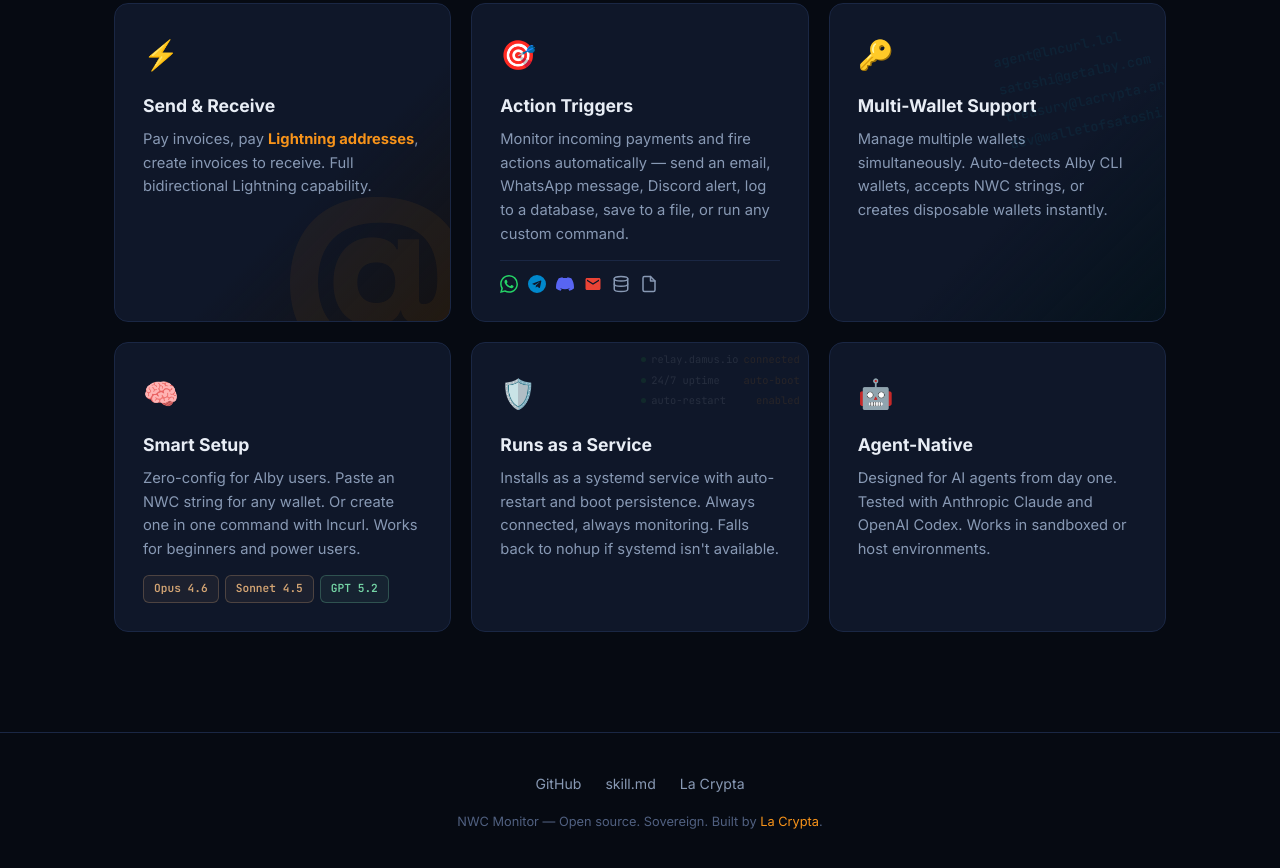
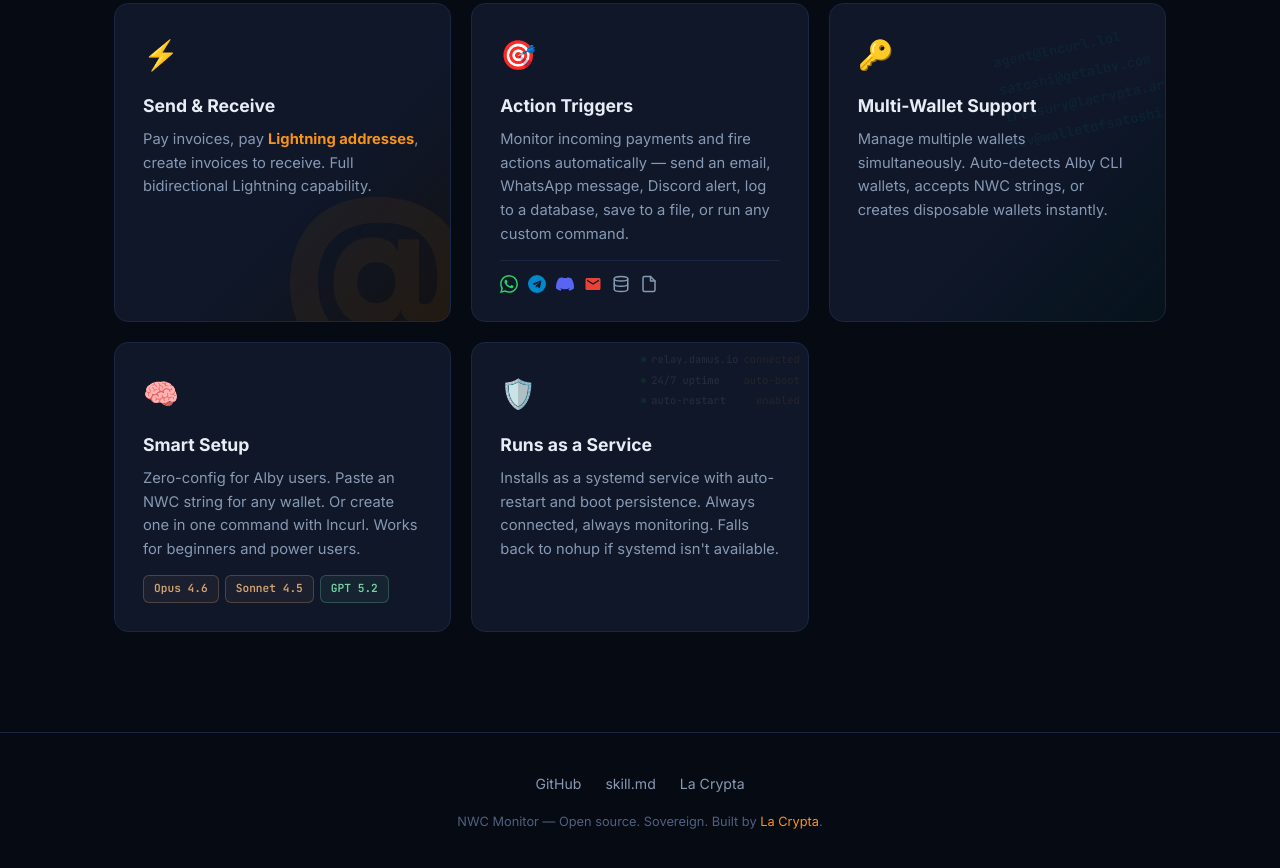
Before and after one commit to claudiomolt/nwc-monitor, a website: page docs/index.html in a window 1280 px wide. Shown: the part 3820-4688 px from the top of the page. Drawn offline with Linux system fonts and the light colour scheme.

Commit message:
remove Agent-Native feature card

```diff
--- a/docs/index.html
+++ b/docs/index.html
@@ -483,11 +483,7 @@ footer .container{display:flex;flex-direction:column;align-items:center;gap:16px
         <h3>Runs as a Service</h3>
         <p>Installs as a systemd service with auto-restart and boot persistence. Always connected, always monitoring. Falls back to nohup if systemd isn't available.</p>
       </div>
-      <div class="feature-card fade-up">
-        <span class="feature-icon">🤖</span>
-        <h3>Agent-Native</h3>
-        <p>Designed for AI agents from day one. Tested with Anthropic Claude and OpenAI Codex. Works in sandboxed or host environments.</p>
-      </div>
+
     </div>
   </div>
 </section>
```
